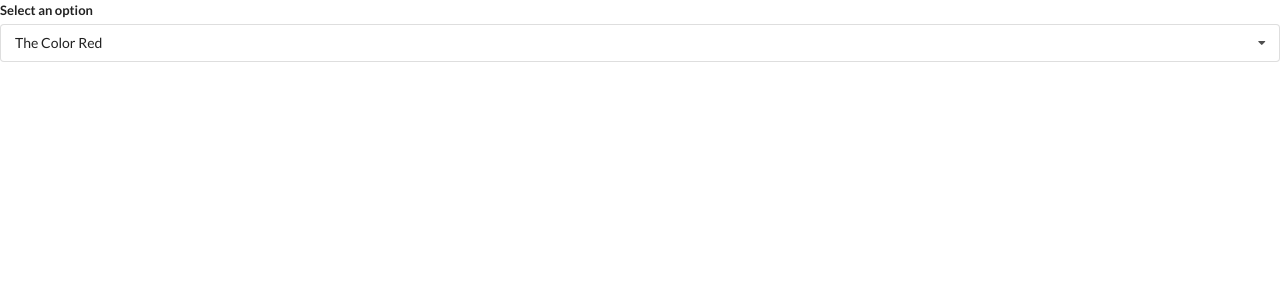
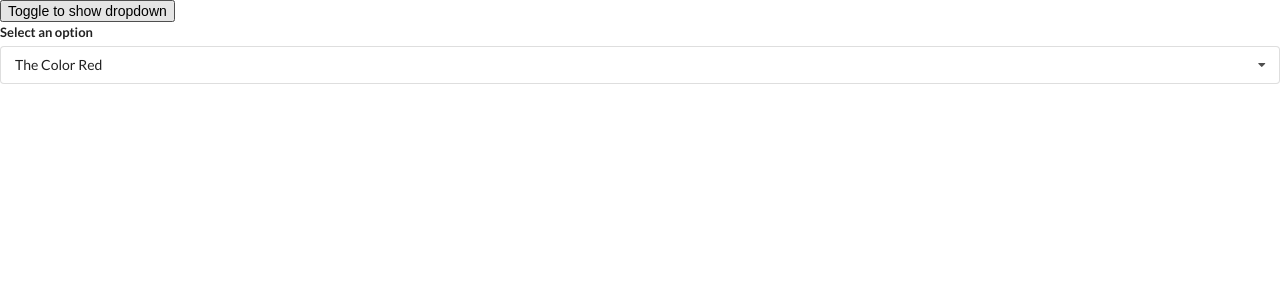
Before and after one commit to omar2004712/widgets, a React (Create React App) app: page / in a window 1280 px wide. Shown: the top 300 px of the page. Built offline with nearby package versions, Linux system fonts and the light colour scheme.

Commit message:
feat: added a toggle dropdown to show and hide the widget

```diff
--- a/src/App.js
+++ b/src/App.js
@@ -35,16 +35,27 @@
 
 export default function App() {
   const [selected, setSelected] = useState(options[0]);
+  const [showDropdown, setShowDropdown] = useState(true);
 
   return (
     <div>
       {/* <Accordion items={items} /> */}
       {/* <Search /> */}
-      <Dropdown
-        selected={selected}
-        onSelectedChange={setSelected}
-        options={options}
-      />
+      <button
+        type="button"
+        onClick={() => {
+          setShowDropdown(!showDropdown);
+        }}
+      >
+        Toggle to show dropdown
+      </button>
+      {showDropdown ? (
+        <Dropdown
+          selected={selected}
+          onSelectedChange={setSelected}
+          options={options}
+        />
+      ) : null}
     </div>
   );
 }
--- a/src/components/Dropdown.js
+++ b/src/components/Dropdown.js
@@ -8,18 +8,21 @@
   const ref = useRef();
 
   useEffect(() => {
-    document.body.addEventListener(
-      'click',
-      (event) => {
-        if (ref.current.contains(event.target)) {
-          return;
-        }
+    const onBodyClick = (event) => {
+      if (ref.current.contains(event.target)) {
+        return;
+      }
 
-        setIsOpen(false);
-      },
-      // eslint-disable-next-line comma-dangle
-      { capture: true }
-    );
+      setIsOpen(false);
+    };
+
+    document.body.addEventListener('click', onBodyClick, { capture: true });
+
+    return () => {
+      document.body.removeEventListener('click', onBodyClick, {
+        capture: true,
+      });
+    };
   }, []);
 
   const renderOptions = options.map((option) => {
```
